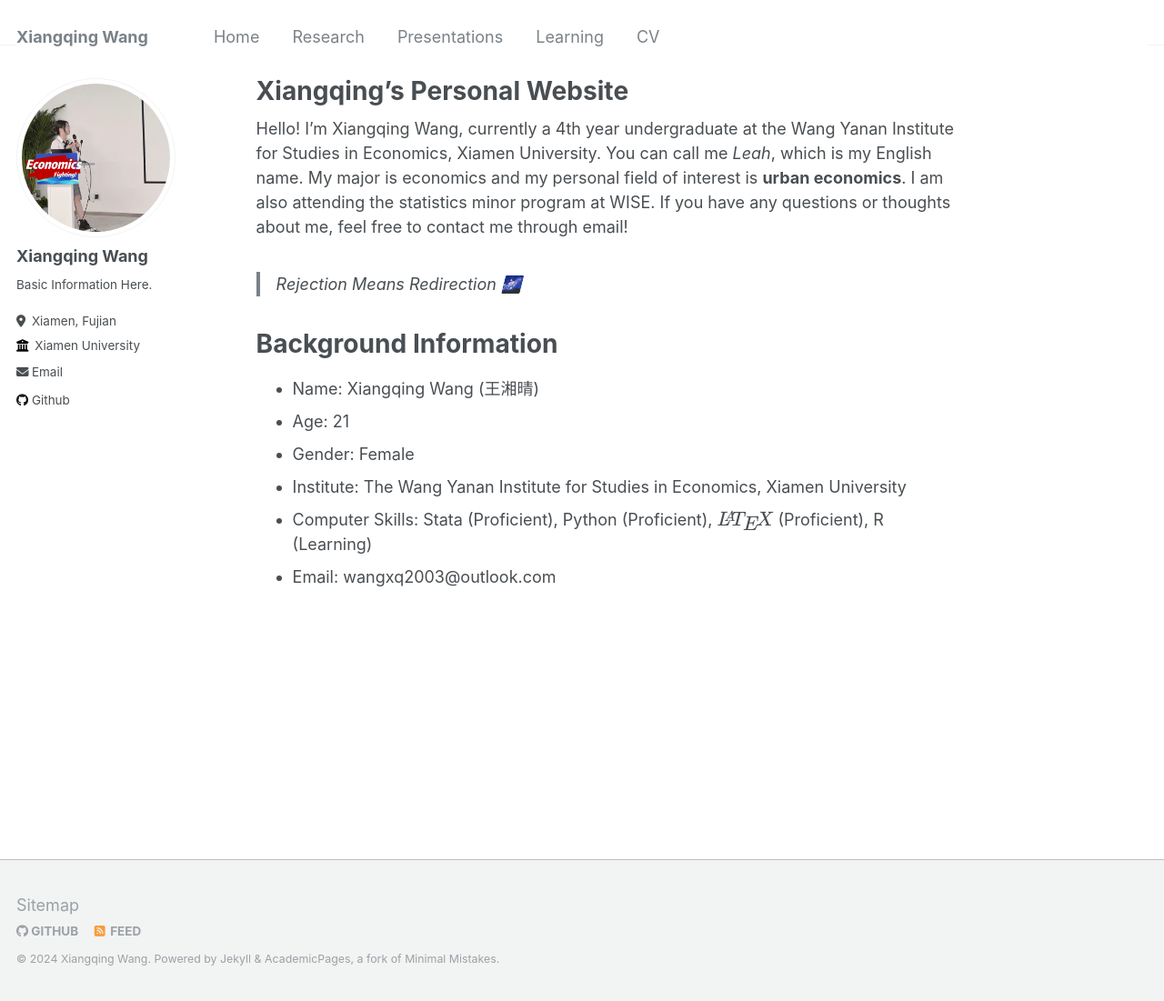
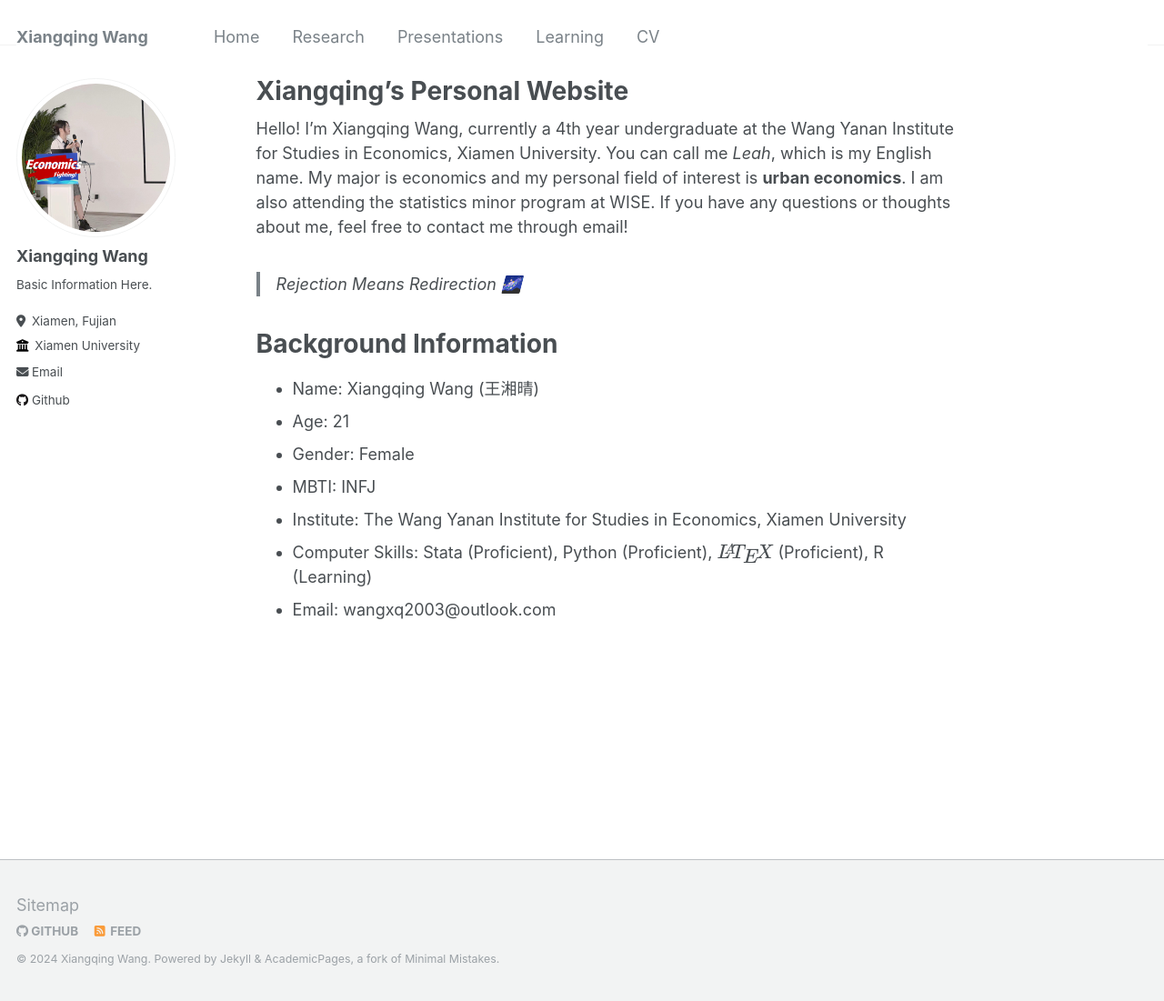
Before and after one commit to leahxqing/leahxqing.github.io, a Jekyll site: the page built from _pages/about.md, in a window 1280 px wide and 1101 px high. Shown: the whole window at 91% size. Built offline with Jekyll 4.4.1, drawn with Linux system fonts in a browser that asks for light colours.

Commit message:
Update about.md

```diff
--- a/_pages/about.md
+++ b/_pages/about.md
@@ -16,6 +16,7 @@ Background Information
 - Name: Xiangqing Wang (王湘晴)
 - Age: 21
 - Gender: Female
+- MBTI: INFJ
 - Institute: The Wang Yanan Institute for Studies in Economics, Xiamen University
 - Computer Skills: Stata (Proficient), Python (Proficient), $$\LaTeX$$ (Proficient), R (Learning)
 - Email: wangxq2003@outlook.com
```
